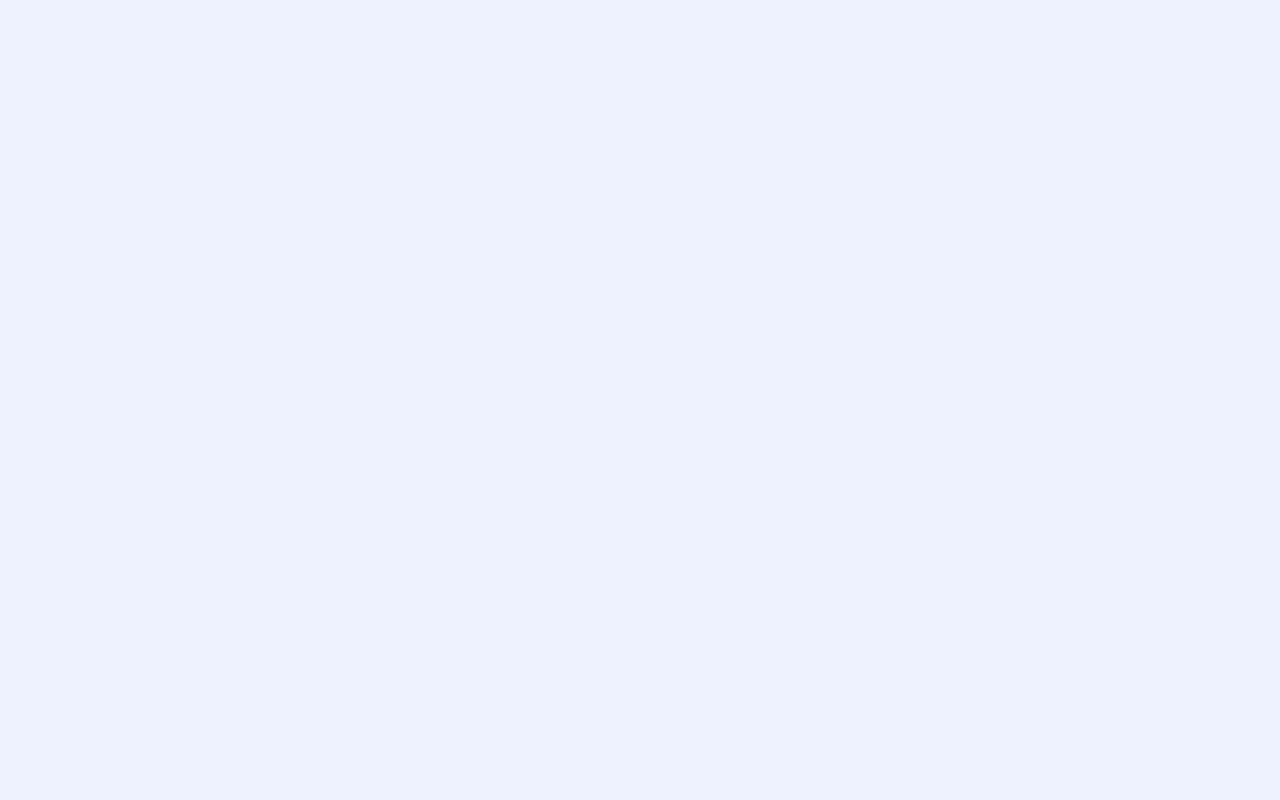
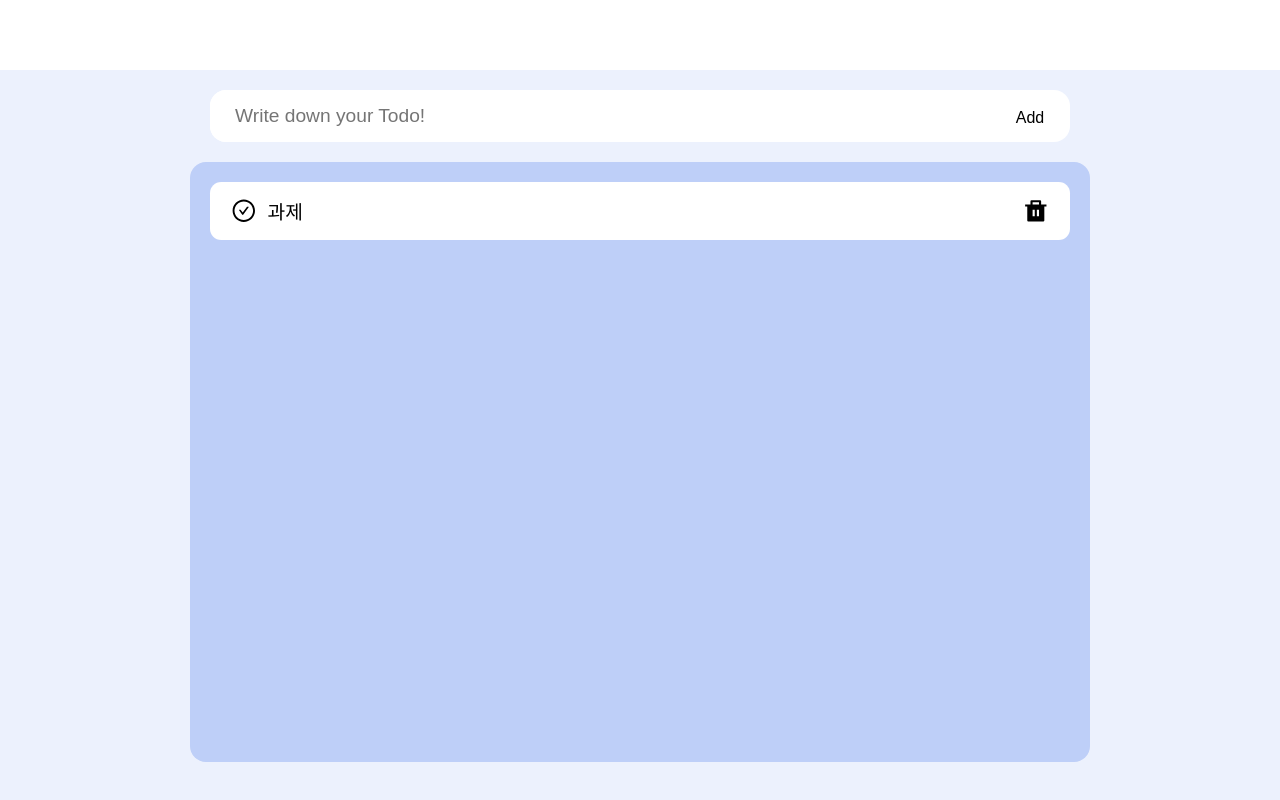
Before and after one commit to salybu/paywork-todolist, a React (Create React App) app: page / in a window 1280 px wide. Built offline with nearby package versions, Linux system fonts and the light colour scheme.

Commit message:
feat: 기본 레이아웃 구현

```diff
--- a/src/App.tsx
+++ b/src/App.tsx
@@ -1,5 +1,13 @@
+import Nav from 'components/Nav';
+import TodoContainer from 'components/todo/TodoContainer';
+
 function App() {
-  return <div></div>;
+  return (
+    <>
+      <Nav />
+      <TodoContainer />
+    </>
+  );
 }
 
 export default App;
--- /dev/null
+++ b/src/components/Nav.tsx
@@ -0,0 +1,7 @@
+import '../styles/styles.scss';
+
+const Nav = () => {
+  return <nav className='nav'></nav>;
+};
+
+export default Nav;
--- /dev/null
+++ b/src/components/todo/TodoContainer.tsx
@@ -0,0 +1,12 @@
+import { TodoCreate, TodoList } from '.';
+
+const TodoContainer = () => {
+  return (
+    <main className='container'>
+      <TodoCreate />
+      <TodoList />
+    </main>
+  );
+};
+
+export default TodoContainer;
--- /dev/null
+++ b/src/components/todo/TodoCreate.tsx
@@ -0,0 +1,12 @@
+const TodoCreate = () => {
+  return (
+    <form className='todo_form'>
+      <div>
+        <input placeholder='Write down your Todo!'></input>
+        <button>Add</button>
+      </div>
+    </form>
+  );
+};
+
+export default TodoCreate;
--- /dev/null
+++ b/src/components/todo/TodoList.tsx
@@ -0,0 +1,27 @@
+import { useState } from 'react';
+import { AiOutlineCheckCircle, AiFillCheckCircle } from 'react-icons/ai';
+import { RiDeleteBinFill } from 'react-icons/ri';
+
+const TodoList = () => {
+  const [isComplete, setIsComplete] = useState<boolean>(false);
+
+  const handleClick = () => {
+    setIsComplete(!isComplete);
+  };
+
+  return (
+    <ul className='todo_list'>
+      <li>
+        <div>
+          <button onClick={handleClick}>{isComplete ? <AiFillCheckCircle /> : <AiOutlineCheckCircle />}</button>
+          <p className={isComplete ? 'todo_done' : ''}>과제</p>
+        </div>
+        <button>
+          <RiDeleteBinFill />
+        </button>
+      </li>
+    </ul>
+  );
+};
+
+export default TodoList;
--- /dev/null
+++ b/src/components/todo/index.ts
@@ -0,0 +1,4 @@
+import TodoCreate from './TodoCreate';
+import TodoList from './TodoList';
+
+export { TodoCreate, TodoList };
```
